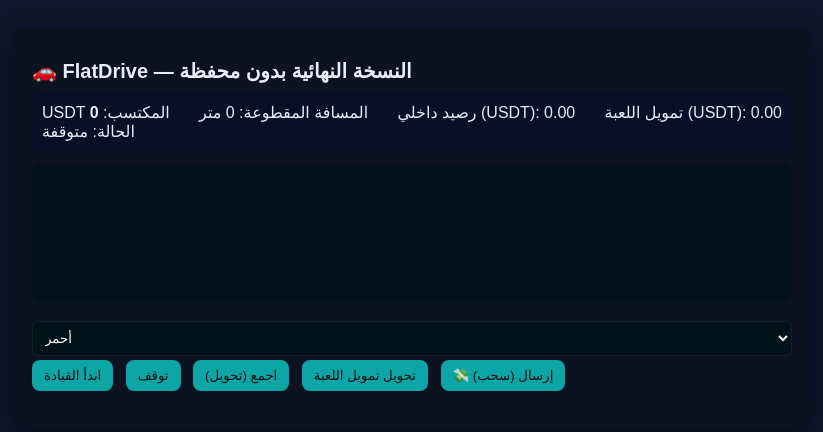
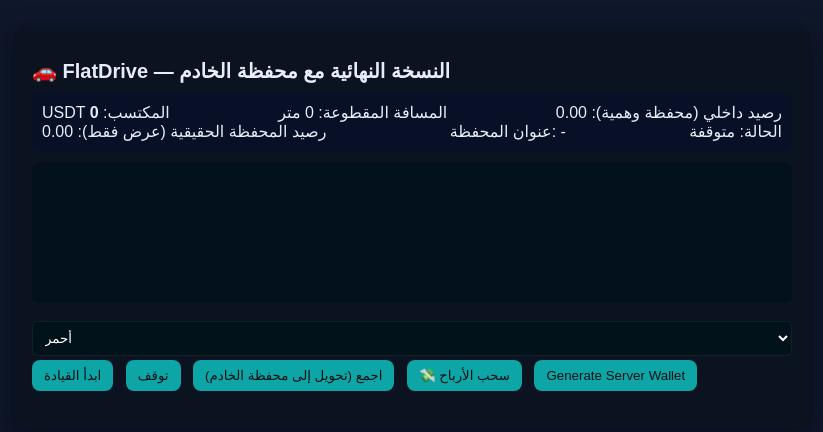
Before and after one commit to hjsv122/FlatDriveGame, a website: page public/index.html in a window 1280 px wide. Shown: the whole page, without its empty margins (228-1051 px from the left). Drawn offline with nearby package versions, Linux system fonts and the light colour scheme.

Commit message:
Update index.html

```diff
--- a/public/index.html
+++ b/public/index.html
@@ -2,21 +2,22 @@
 <html lang="ar">
 <head>
 <meta charset="UTF-8">
-  <title>FlatDrive — النسخة النهائية</title>
+<meta name="viewport" content="width=device-width, initial-scale=1.0">
+<title>FlatDrive — مع محفظة الخادم</title>
 <link rel="stylesheet" href="style.css">
 </head>
 <body>
 <div class="game-container">
-    <h1>🚗 FlatDrive — النسخة النهائية بدون محفظة</h1>
+  <h1>🚗 FlatDrive — النسخة النهائية مع محفظة الخادم</h1>
   <div class="info">
     <div>USDT المكتسب: <strong id="trxEarned">0</strong></div>
     <div>المسافة المقطوعة: <span id="distance">0</span> متر</div>
-      <div>رصيد داخلي (USDT): <span id="wallet">0.00</span></div>
-      <div>تمويل اللعبة (USDT): <span id="gameFund">0.00</span></div>
+    <div>رصيد داخلي (محفظة وهمية): <span id="wallet">0.00</span></div>
+    <div>رصيد المحفظة الحقيقية (عرض فقط): <span id="serverWalletBalance">0.00</span></div>
+    <div>عنوان المحفظة: <span id="serverWalletAddress">-</span></div>
     <div>الحالة: <span id="status">متوقفة</span></div>
   </div>
   <canvas id="gameCanvas"></canvas>
-
   <div class="controls">
     <select id="carColor">
       <option value="#ff6b6b">أحمر</option>
@@ -26,12 +27,12 @@
     </select>
     <button id="startBtn">ابدأ القيادة</button>
     <button id="stopBtn">توقف</button>
-      <button id="collectBtn">اجمع (تحويل)</button>
-      <button id="convertFund">تحويل تمويل اللعبة</button>
-      <button id="withdrawBtn">💸 إرسال (سحب)</button>
+    <button id="collectBtn">اجمع (تحويل إلى محفظة الخادم)</button>
+    <button id="withdrawBtn">💸 سحب الأرباح</button>
+    <button id="generateWalletBtn">Generate Server Wallet</button>
   </div>
 </div>
-
-  <script src="script.js"></script>
+<script src="https://cdn.jsdelivr.net/npm/ethers@6/dist/ethers.min.js"></script>
+<script src="game.js"></script>
 </body>
 </html>
```
Lines whose indentation alone changed are shown as unchanged.
